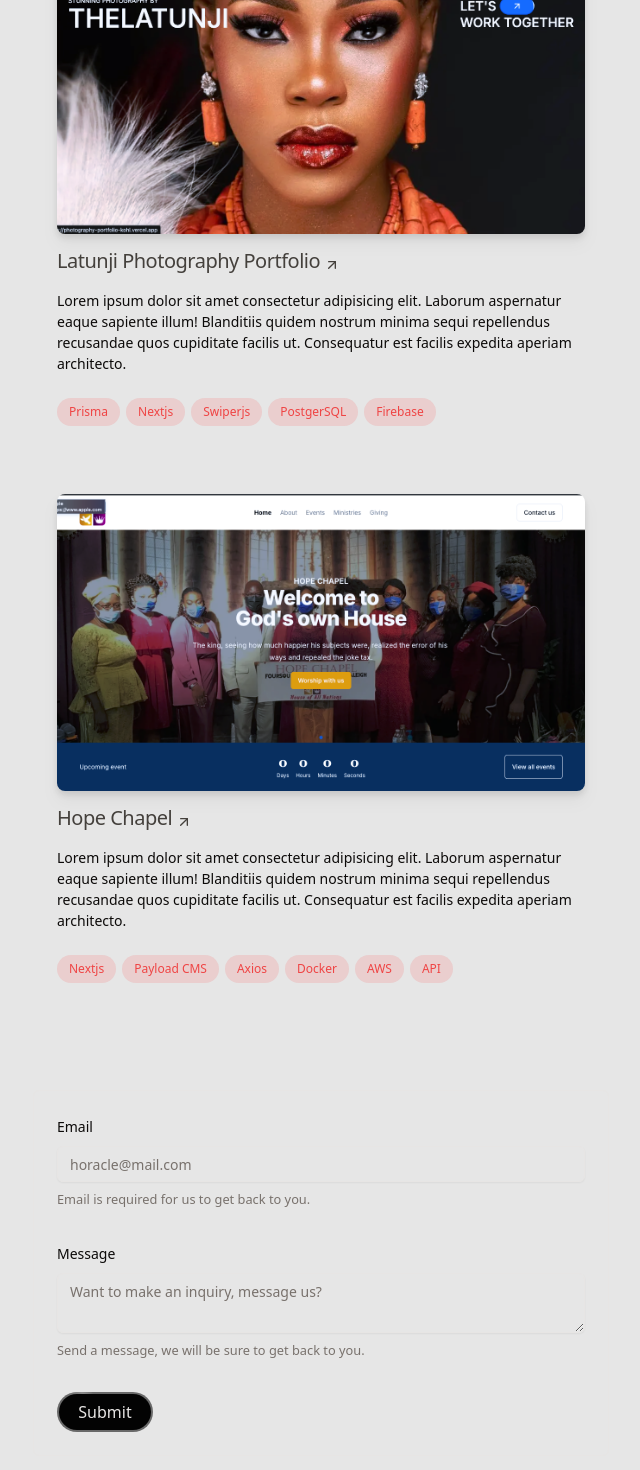
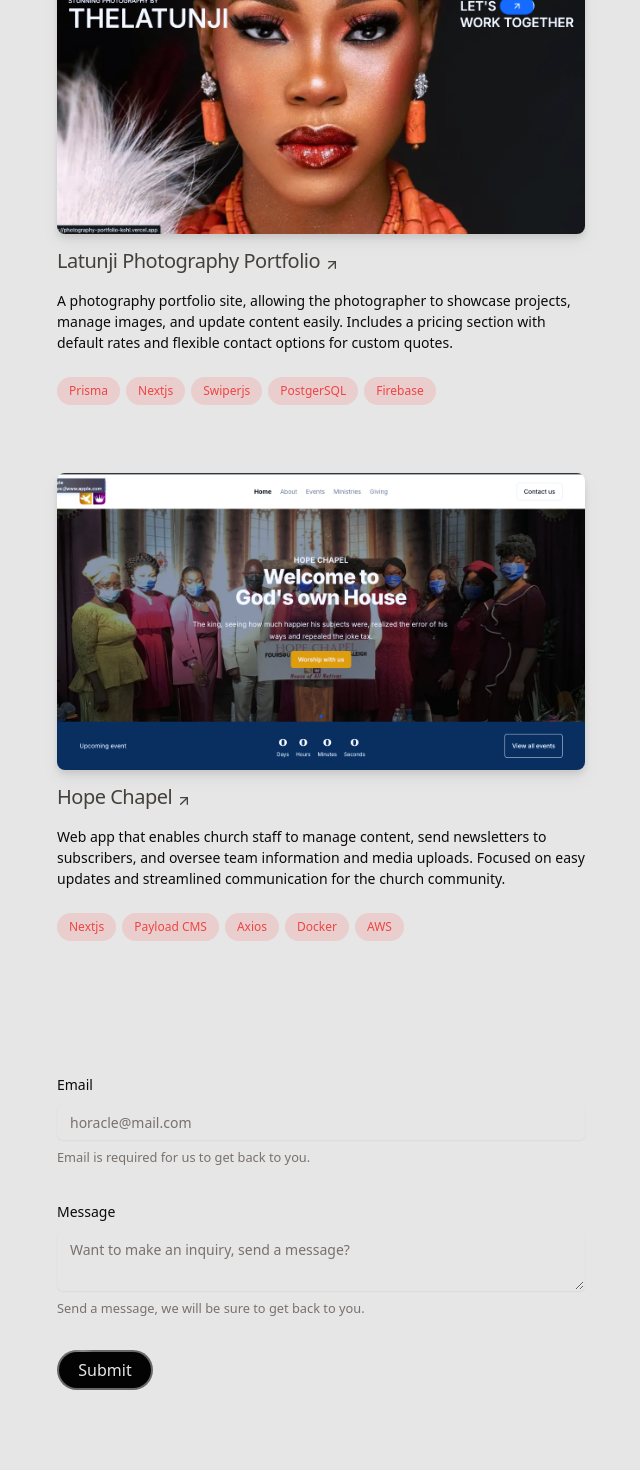
Before and after one commit to theHoracle/theHoracle, a Next.js app: page / in a window 1280 px wide. Shown: the part 765-2235 px from the top of the page, without its empty margins (583-1223 px from the left). Built offline with nearby package versions, Linux system fonts and the light colour scheme.

Commit message:
info update

```diff
--- a/src/components/Contact.tsx
+++ b/src/components/Contact.tsx
@@ -69,7 +69,7 @@ function InquiryForm() {
         <FormItem>
           <FormLabel>Message</FormLabel>
           <FormControl>
-            <Textarea placeholder="Want to make an inquiry, message us?" className="bg-background" {...field} />
+            <Textarea placeholder="Want to make an inquiry, send a message?" className="bg-background" {...field} />
           </FormControl>
           <FormDescription>
             Send a message, we will be sure to get back to you.
--- a/src/components/ProjectCard.tsx
+++ b/src/components/ProjectCard.tsx
@@ -35,10 +35,7 @@ function ProjectCard({ project }: ProjectCardProps) {
           </span>
         </Link>
         <p className="mt-2 text-sm leading-normal text-foreground">
-          Lorem ipsum dolor sit amet consectetur adipisicing elit. Laborum
-          aspernatur eaque sapiente illum! Blanditiis quidem nostrum minima
-          sequi repellendus recusandae quos cupiditate facilis ut. Consequatur
-          est facilis expedita aperiam architecto.
+          {project.description}
         </p>
         <ul className="flex-wrap flex " aria-label="Technologies used">
           {project.skills.map((skill, index) => (
--- a/src/components/Projects.tsx
+++ b/src/components/Projects.tsx
@@ -6,7 +6,7 @@ function Projects() {
   const projects: Project[] = [
     {
       title: "Latunji Photography Portfolio",
-      description: "",
+      description: "A photography portfolio site, allowing the photographer to showcase projects, manage images, and update content easily. Includes a pricing section with default rates and flexible contact options for custom quotes.",
       imageUrl: "/project-image/thelatunji.png",
       homepage: "https://photography-portfolio-kohl.vercel.app",
       language: "typescript",
@@ -14,11 +14,11 @@ function Projects() {
     },
     {
       title: "Hope Chapel",
-      description: "",
+      description: "Web app that enables church staff to manage content, send newsletters to subscribers, and oversee team information and media uploads. Focused on easy updates and streamlined communication for the church community.",
       imageUrl: "/project-image/hope-chapel.png",
       homepage: "https://hope-chapel-raleigh.vercel.app",
       language: "typescript",
-      skills: ["Nextjs", "Payload CMS", "Axios", "Docker", "AWS", "API"],
+      skills: ["Nextjs", "Payload CMS", "Axios", "Docker", "AWS"],
     },
   ];
 
```
